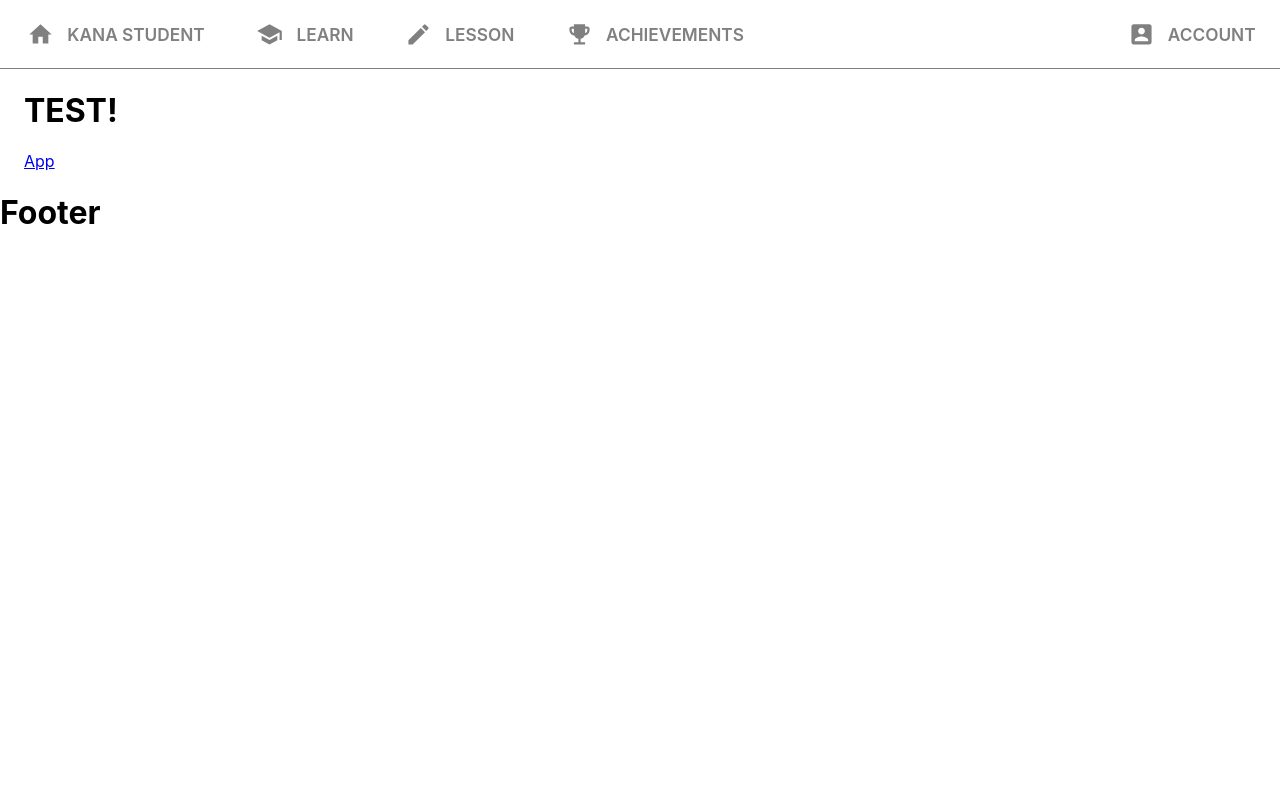
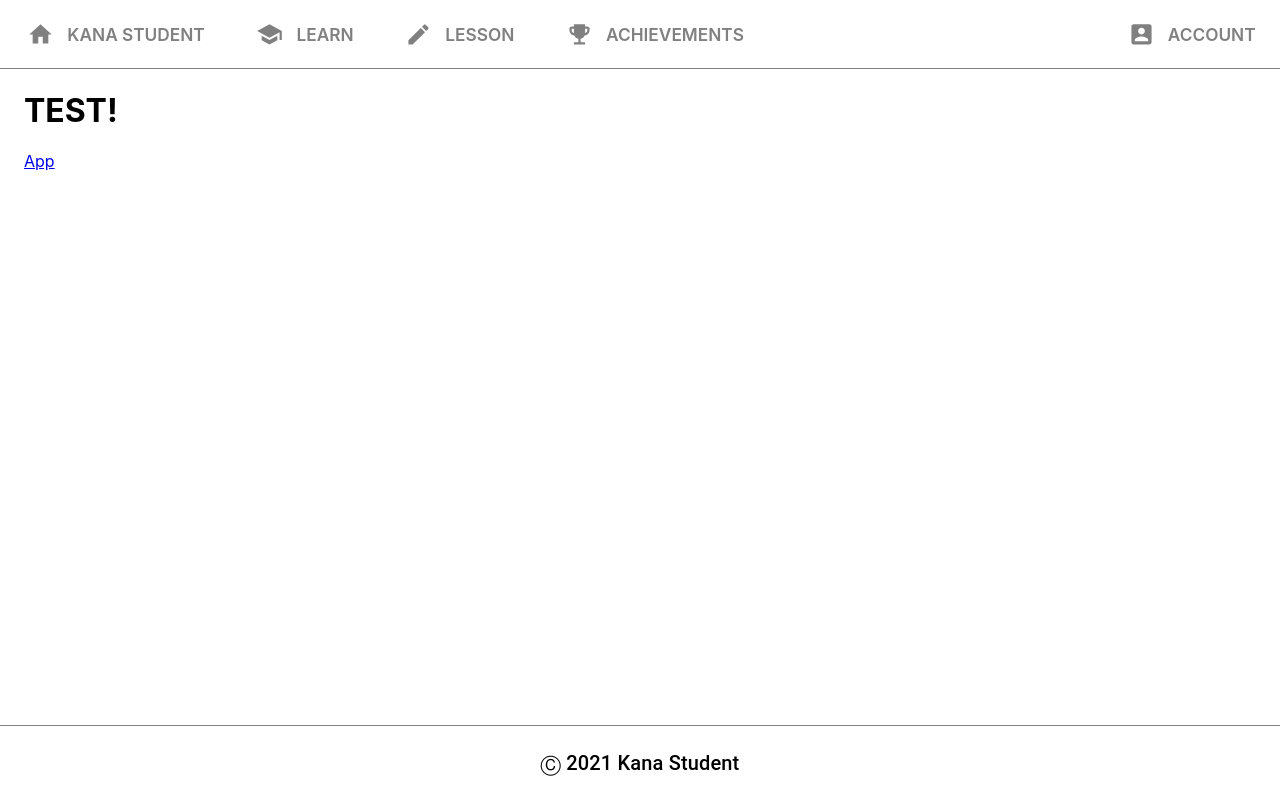
Before and after one commit to alpinagyok/Kana-Student, a React (Create React App) app in the folder client/: page /404 in a window 1280 px wide. Built offline with nearby package versions, Linux system fonts and the light colour scheme; no server answers.

Commit message:
added sticky footer

```diff
--- a/client/src/components/Footer.tsx
+++ b/client/src/components/Footer.tsx
@@ -1,5 +1,23 @@
+import { Container, Typography } from '@material-ui/core';
 import React from 'react';
 
-const Footer: React.FC = () => <h1>Footer</h1>;
+const Footer: React.FC = () => (
+  <div style={{ borderTop: '1px solid gray' }}>
+    <Container
+      style={{
+        padding: '1.3em',
+      }}
+      maxWidth="lg"
+    >
+      <Typography variant="h6" align="center">
+        Ⓒ
+        {' '}
+        {new Date().getFullYear()}
+        {' '}
+        Kana Student
+      </Typography>
+    </Container>
+  </div>
+);
 
 export default Footer;
--- a/client/src/index.css
+++ b/client/src/index.css
@@ -1,13 +1,21 @@
 body {
   margin: 0;
-  font-family: -apple-system, BlinkMacSystemFont, 'Segoe UI', 'Roboto', 'Oxygen',
-    'Ubuntu', 'Cantarell', 'Fira Sans', 'Droid Sans', 'Helvetica Neue',
+  font-family: -apple-system, BlinkMacSystemFont, "Segoe UI", "Roboto", "Oxygen",
+    "Ubuntu", "Cantarell", "Fira Sans", "Droid Sans", "Helvetica Neue",
     sans-serif;
   -webkit-font-smoothing: antialiased;
   -moz-osx-font-smoothing: grayscale;
 }
 
 code {
-  font-family: source-code-pro, Menlo, Monaco, Consolas, 'Courier New',
+  font-family: source-code-pro, Menlo, Monaco, Consolas, "Courier New",
     monospace;
 }
+
+#root {
+  height: 100vh;
+  height: var(--app-height);
+
+  display: flex;
+  flex-direction: column;
+}
--- a/client/src/index.tsx
+++ b/client/src/index.tsx
@@ -16,13 +16,21 @@ import Lesson from './pages/lesson';
 import Achievements from './pages/achievements';
 import { AuthProvider } from './contexts/authContext';
 
+// Make sure that app height is proper (safari fix)
+const appHeight = () => {
+  const doc = document.documentElement;
+  doc.style.setProperty('--app-height', `${window.innerHeight}px`);
+};
+window.addEventListener('resize', appHeight);
+appHeight();
+
 ReactDOM.render(
   // <React.StrictMode>
   <Router>
     <Provider store={store}>
       <AuthProvider>
         <Header />
-        <Container maxWidth="lg">
+        <Container style={{ flex: 1 }} maxWidth="lg">
           <Switch>
             <Route exact path="/" component={Test} />
             <Route exact path="/learn" component={Stepper} />
```
